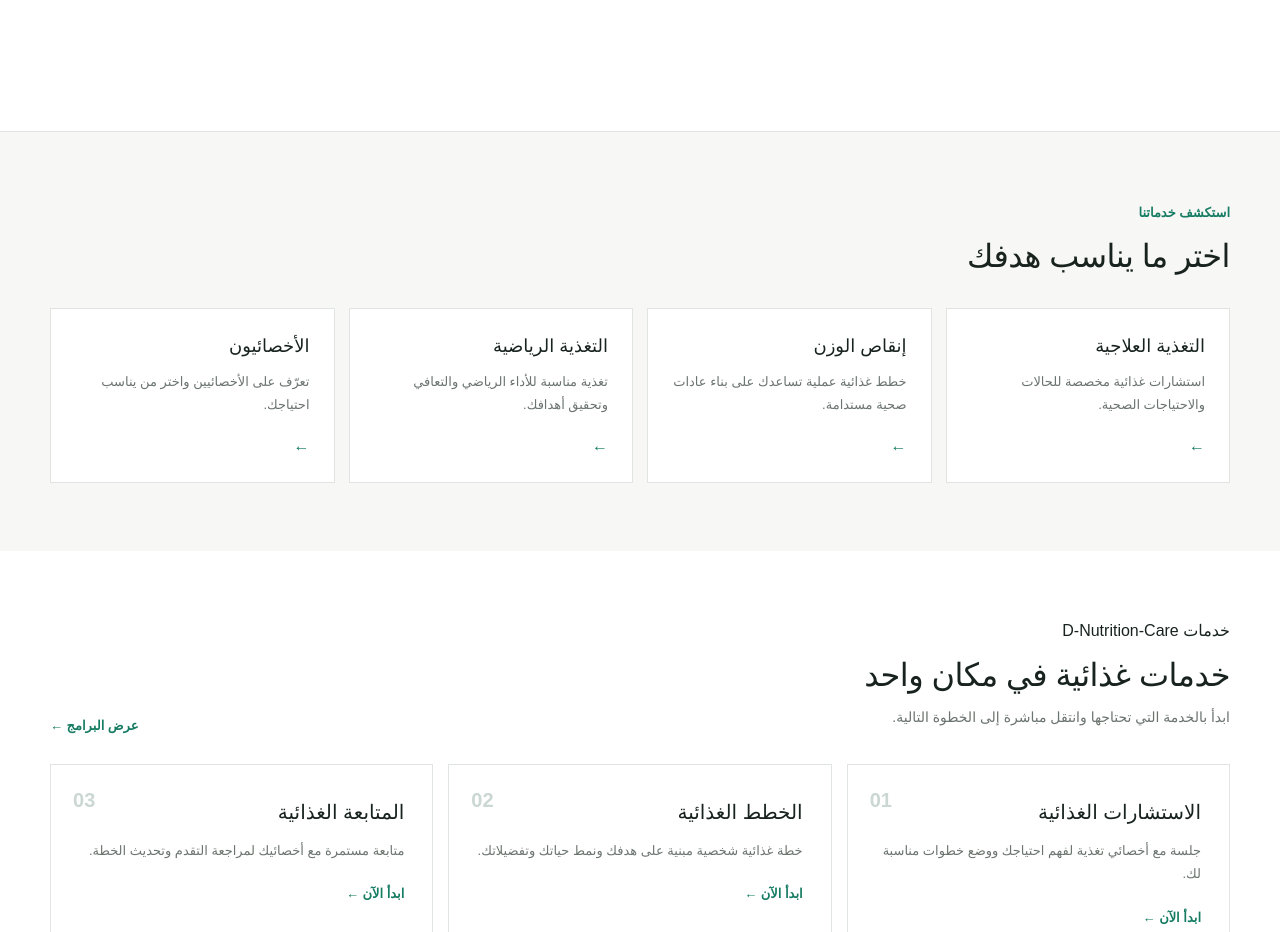
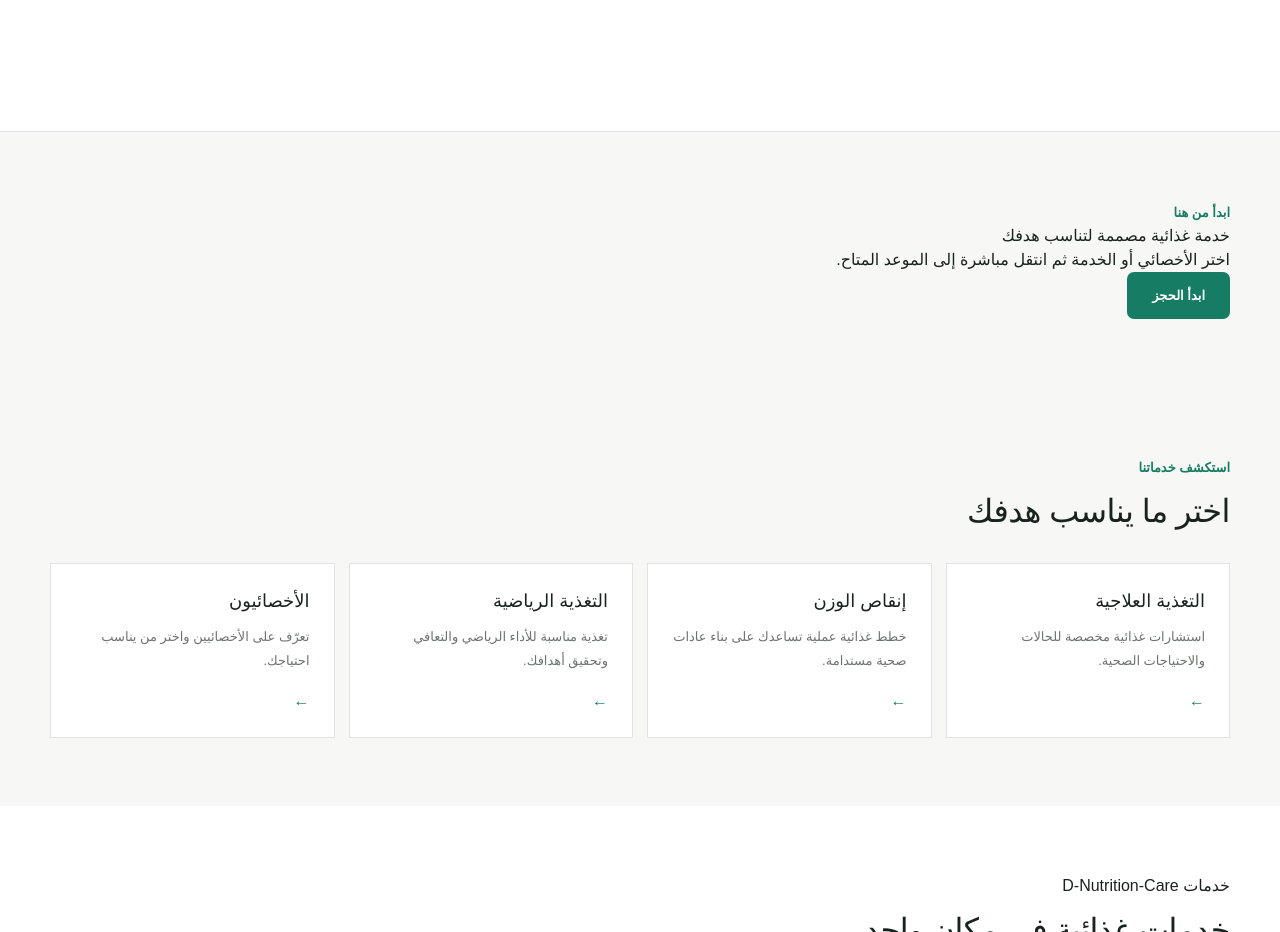
Before and after one commit to khaled19961/-D-Nutrition-Care, a Next.js app: page / in a window 1280 px wide. Shown: the part 940-1872 px from the top of the page. Built offline with nearby package versions, Linux system fonts and the light colour scheme; no server answers.

Commit message:
feat(home): add primary conversion banner

```diff
--- a/app/page.tsx
+++ b/app/page.tsx
@@ -71,6 +71,13 @@ export default function HomePage() {
             <a href="/nutritionists" className="primary-btn large">استعرض الأخصائيين</a>
             <a href="/booking" className="secondary-btn large">احجز استشارتك</a>
           </div>
+        </div>
+      </section>
+
+      <section className="feature-banner">
+        <div className="container feature-banner-inner">
+          <div><span className="eyebrow">ابدأ من هنا</span><h2>خدمة غذائية مصممة لتناسب هدفك</h2><p>اختر الأخصائي أو الخدمة ثم انتقل مباشرة إلى الموعد المتاح.</p></div>
+          <a href="/booking" className="primary-btn large">ابدأ الحجز</a>
         </div>
       </section>
 
```
